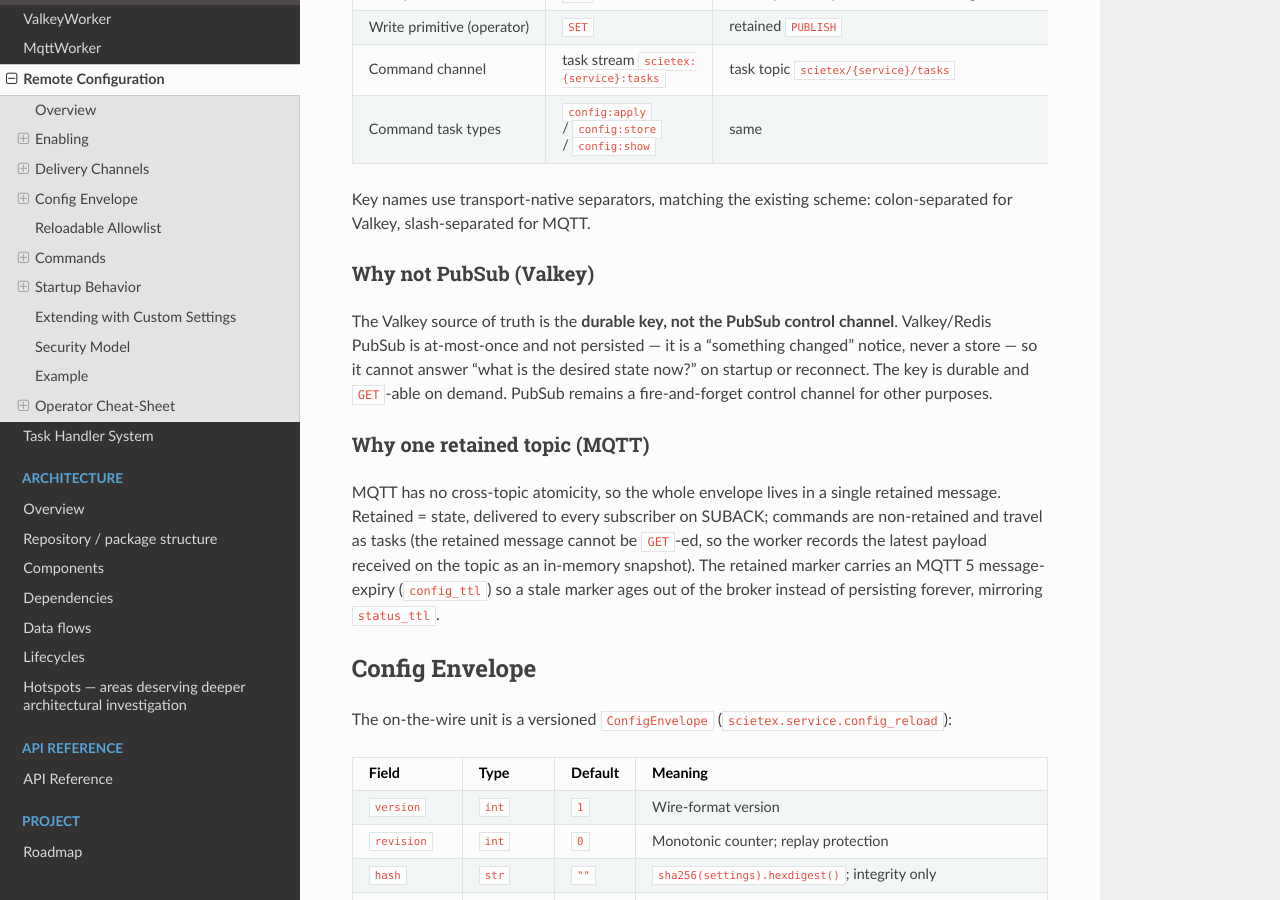
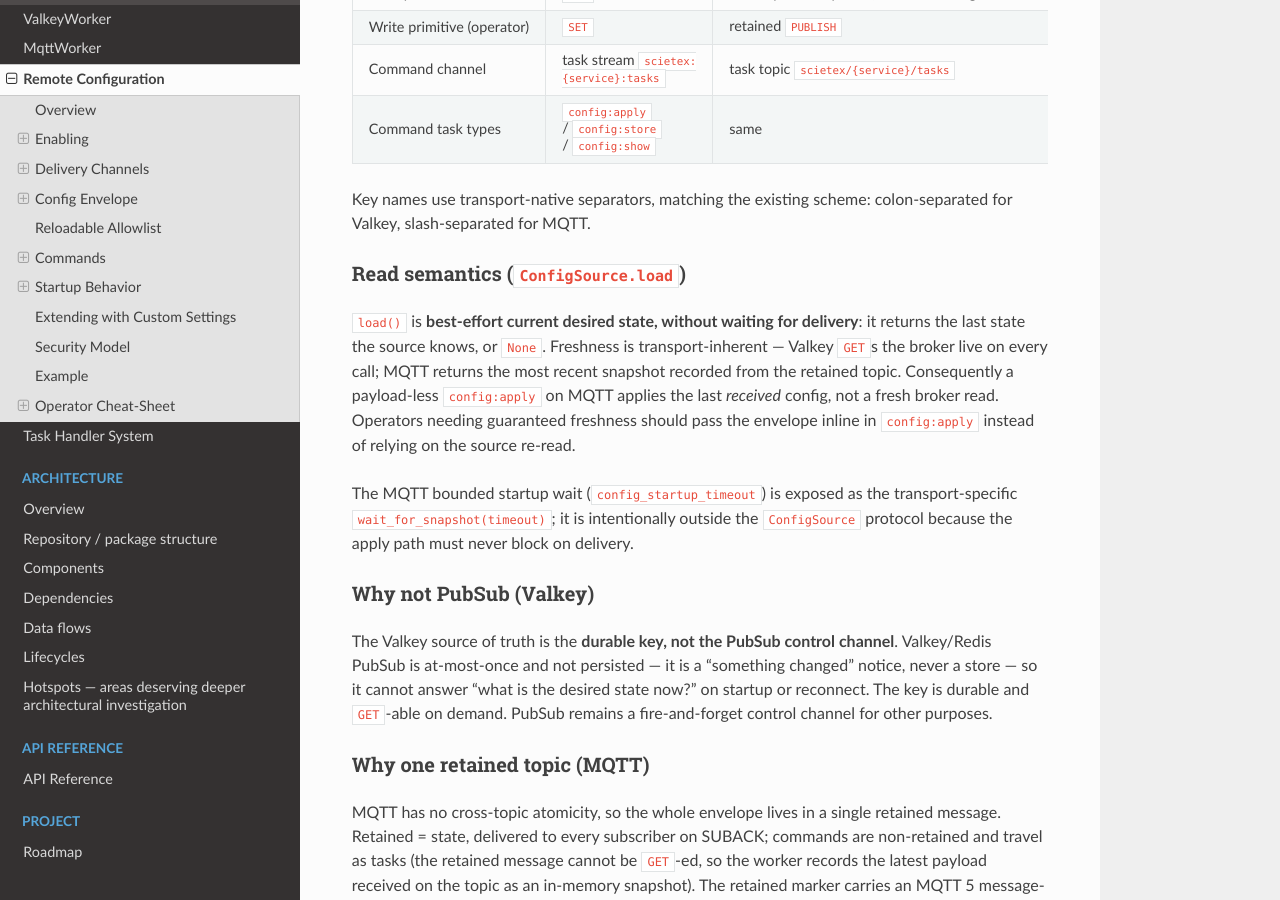
Before and after one commit to bond-anton/scietex.service, a Sphinx documentation site: the page built from docs/remote_config.md, in a window 1280 px wide and 900 px high, scrolled down 2037 px. Built offline with Sphinx 7.4.7 and the Read the Docs theme 3.1.0, drawn with Linux system fonts in a browser that asks for light colours.

```diff
--- a/docs/remote_config.md
+++ b/docs/remote_config.md
@@ -81,6 +81,20 @@
 
 Key names use transport-native separators, matching the existing scheme:
 colon-separated for Valkey, slash-separated for MQTT.
+
+### Read semantics (`ConfigSource.load`)
+
+`load()` is **best-effort current desired state, without waiting for delivery**:
+it returns the last state the source knows, or `None`. Freshness is
+transport-inherent — Valkey `GET`s the broker live on every call; MQTT returns
+the most recent snapshot recorded from the retained topic. Consequently a
+payload-less `config:apply` on MQTT applies the last *received* config, not a
+fresh broker read. Operators needing guaranteed freshness should pass the
+envelope inline in `config:apply` instead of relying on the source re-read.
+
+The MQTT bounded startup wait (`config_startup_timeout`) is exposed as the
+transport-specific `wait_for_snapshot(timeout)`; it is intentionally outside the
+`ConfigSource` protocol because the apply path must never block on delivery.
 
 ### Why not PubSub (Valkey)
 
```
Also changed, not shown: docs/ROADMAP.md (+8 -0 lines), docs/reviews/architecture/2026-09-18-1.md (+3 -2 lines).
